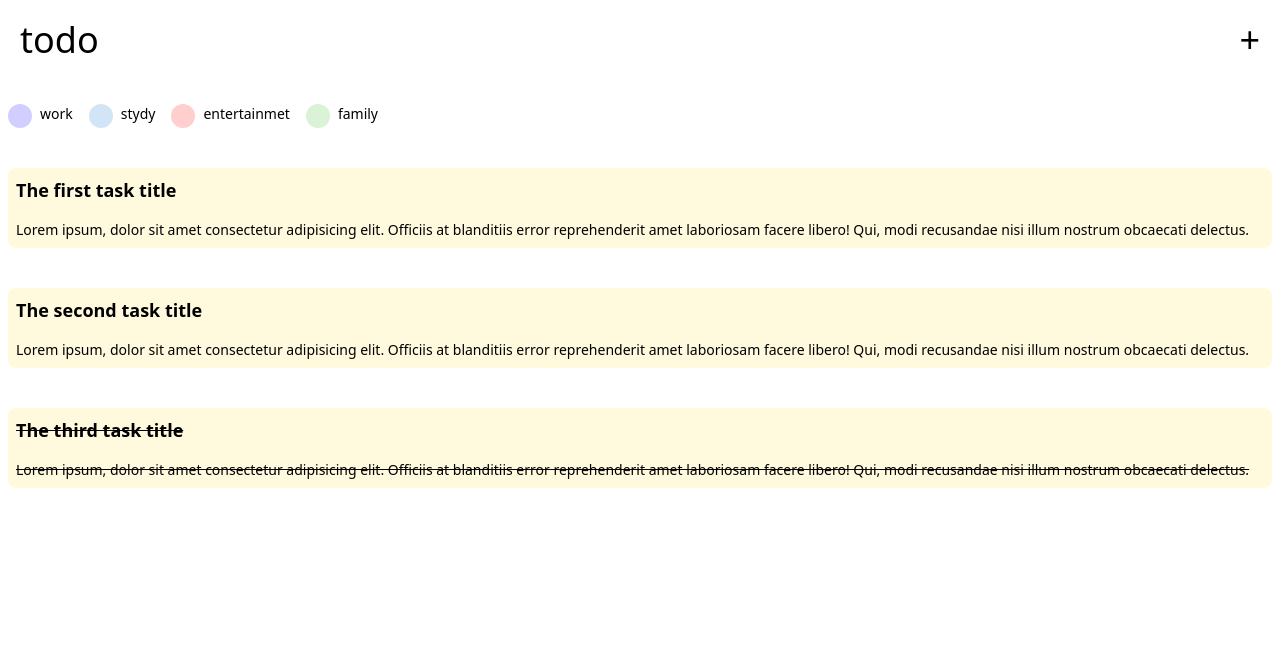
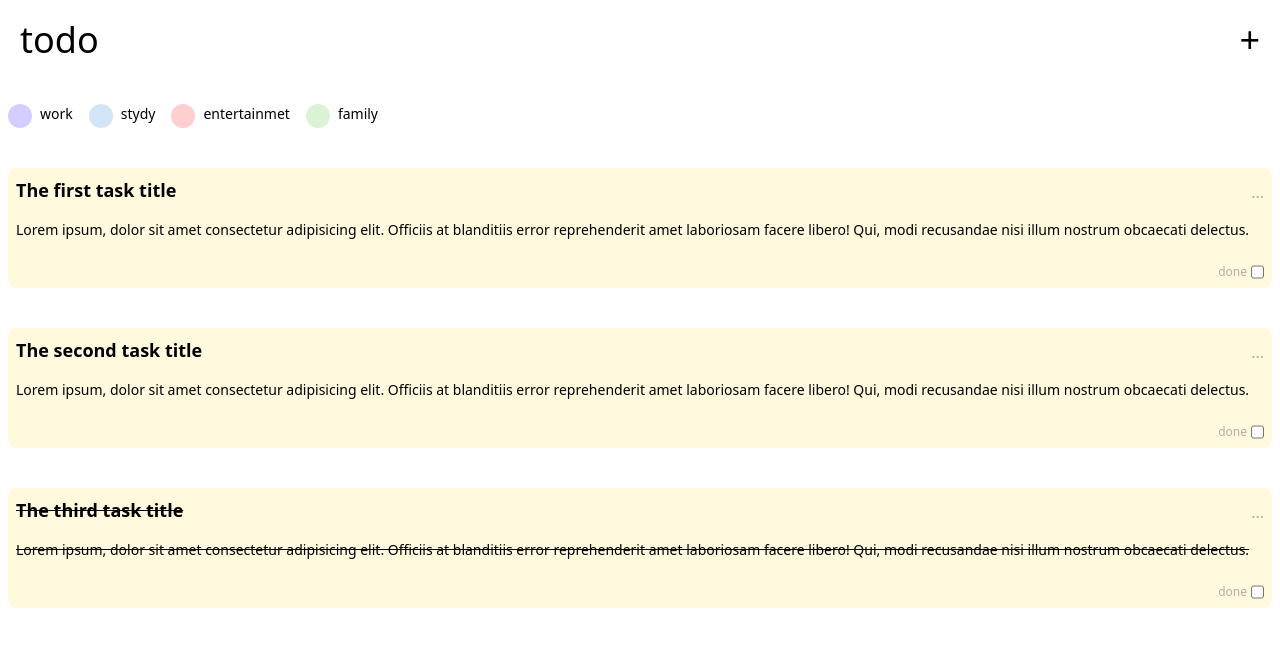
Before and after one commit to Tijana84/todo-list, a React (Vite) app in the folder todo-list/: page /todo-list in a window 1280 px wide. Shown: the top 646 px of the page. Built offline with nearby package versions, Linux system fonts and the light colour scheme.

Commit message:
added folder images and remove app.tsx

```diff
--- a/todo-list/src/App.tsx
+++ /dev/null
@@ -1,13 +0,0 @@
-
-
-function App() {
-
-
-  return (
-    <div className="App">
-
-    </div>
-  )
-}
-
-export default App
--- a/todo-list/src/Home/index.tsx
+++ b/todo-list/src/Home/index.tsx
@@ -1,8 +1,8 @@
 import React from "react";
-
+import { useState } from "react";
 
 export const Home = () => {
-
+  const [hidden, setHidden] = useState(true);
   return (
     <div>
       <div className="flex flex-col justify-center items-center mt-48">
--- a/todo-list/src/TodoForm/index.tsx
+++ b/todo-list/src/TodoForm/index.tsx
@@ -1,13 +1,38 @@
-import React from "react";
+import React, { useState, useEffect } from "react";
+
+const json = '{"title":"", "description":""}';
+const obj = JSON.parse(json);
+
+console.log(obj.title);
+console.log(obj.description);
 
 export const TodoForm = () => {
+  const [title, setTitle] = useState("");
+  const [description, setDescription] = useState("");
+
+  const handleSubmit = (e: any) => {
+    e.preventDefault();
+
+  };
+
+  // useEffect(() => {
+  //   localStorage.setTitle("title", JSON.stringify(title));
+  // }, [title]);
+
+  // useEffect(() => {
+  //   localStorage.setDescription("description", JSON.stringify(description));
+  // }, [description]);
+
   return (
     <>
       <div className="flex justify-between p-5" id="add-task">
         <button className="bg-white text-black text-base h-8 w-24 rounded-md">
           Cancel
         </button>
-        <button className="bg-black text-white text-base h-8 w-24 rounded-md">
+        <button
+          className="bg-black text-white text-base h-8 w-24 rounded-md"
+          onClick={(e) => handleSubmit(e)}
+        >
           Add
         </button>
       </div>
@@ -17,6 +42,7 @@ export const TodoForm = () => {
         </label>
         <input
           type="text"
+          onChange={(event) => setTitle(event.target.value)}
           placeholder="add a title..."
           className="w-80 h-10 bg-yellow rounded-md mb-8 p-5 border-none"
         />
@@ -25,6 +51,7 @@ export const TodoForm = () => {
         </label>
         <input
           type="text"
+          onChange={(event) => setDescription(event.target.value)}
           placeholder="add a decription ..."
           className="w-80 h-32 bg-yellow rounded-md mb-8 p-5"
         />
--- a/todo-list/src/TodoList/index.tsx
+++ b/todo-list/src/TodoList/index.tsx
@@ -1,6 +1,18 @@
-import React from "react";
+import React, { useState } from "react";
 
 export const TodoList = () => {
+  const [cheked, setChecked] = useState(false);
+  const [hidden, setHidden] = useState(true);
+
+
+  const handleChangeChecked = () => {
+    setChecked(!setChecked);
+  };
+
+  const handleEdit = () => {};
+
+  const handleDelete = () => {};
+
   return (
     <div id="#todo-list">
       <div className="flex justify-between p-5">
@@ -36,30 +48,135 @@ export const TodoList = () => {
         </div>
       </div>
       <div className="bg-yellow rounded-lg mt-10 mx-2">
-        <h1 className="text-lg font-semibold p-2">The first task title</h1>
+        <div className="flex justify-between items-end">
+          <h1 className="text-lg font-semibold p-2">The first task title</h1>
+          <button
+            className="p-2 text-grey"
+            onClick={() => setHidden((s) => !s)}
+          >
+            ...
+          </button>
+          {!hidden ? (
+            <div>
+              <div id="" className="flex flex-col items-end p-2">
+                <button
+                  onClick={() => handleEdit()}
+                  className="bg-white h-10 w-32 rounded-xl mb-1"
+                >
+                  Edit
+                </button>
+                <button
+                  onClick={() => handleDelete()}
+                  className="bg-white h-10 w-32 rounded-xl"
+                >
+                  Delete
+                </button>
+              </div>
+            </div>
+          ) : null}
+        </div>
         <p className="text-sm mb-2 p-2">
           Lorem ipsum, dolor sit amet consectetur adipisicing elit. Officiis at
           blanditiis error reprehenderit amet laboriosam facere libero! Qui,
           modi recusandae nisi illum nostrum obcaecati delectus.
         </p>
+        <div className="flex justify-end p-2">
+          <label htmlFor="" className="mr-1 text-xs text-grey">
+            done
+          </label>
+          <input
+            type="checkbox"
+            className="text-grey rounded-lg"
+            onChange={handleChangeChecked}
+          />
+        </div>
       </div>
       <div className="bg-yellow rounded-lg mt-10 mx-2">
-        <h1 className="text-lg font-semibold p-2">The second task title</h1>
+        <div className="flex justify-between items-end">
+          <h1 className="text-lg font-semibold p-2">The second task title</h1>
+          <button
+            className="p-2 text-grey"
+            onClick={() => setHidden((s) => !s)}
+          >
+            ...
+          </button>
+          {!hidden ? (
+            <div>
+              <div className="flex flex-col items-end p-2">
+                <button
+                  onClick={() => handleEdit()}
+                  className="bg-white h-10 w-32 rounded-xl mb-1"
+                >
+                  Edit
+                </button>
+                <button className="bg-white h-10 w-32 rounded-xl">
+                  Delete
+                </button>
+              </div>
+            </div>
+          ) : null}
+        </div>
         <p className="text-sm mb-2 p-2">
           Lorem ipsum, dolor sit amet consectetur adipisicing elit. Officiis at
           blanditiis error reprehenderit amet laboriosam facere libero! Qui,
           modi recusandae nisi illum nostrum obcaecati delectus.
         </p>
+        <div className="flex justify-end p-2">
+          <label htmlFor="" className="mr-1 text-xs text-grey">
+            done
+          </label>
+          <input
+            type="checkbox"
+            className="text-grey rounded-lg"
+            onChange={handleChangeChecked}
+          />
+        </div>
       </div>
       <div className="bg-yellow rounded-lg mt-10 mx-2">
-        <h1 className="text-lg font-semibold line-through p-2">
-          The third task title
-        </h1>
+        <div className="flex justify-between items-end">
+          <h1 className="text-lg font-semibold line-through p-2">
+            The third task title
+          </h1>
+          <button
+            className="p-2 text-grey"
+            onClick={() => setHidden((s) => !s)}
+          >
+            ...
+          </button>
+          {!hidden ? (
+            <div>
+              <div id="" className="flex flex-col items-end p-2">
+                <button
+                  onClick={() => handleEdit()}
+                  className="bg-white h-10 w-32 rounded-xl mb-1"
+                >
+                  Edit
+                </button>
+                <button
+                  onClick={() => handleDelete()}
+                  className="bg-white h-10 w-32 rounded-xl"
+                >
+                  Delete
+                </button>
+              </div>
+            </div>
+          ) : null}
+        </div>
         <p className="text-sm mb-2 line-through p-2">
           Lorem ipsum, dolor sit amet consectetur adipisicing elit. Officiis at
           blanditiis error reprehenderit amet laboriosam facere libero! Qui,
           modi recusandae nisi illum nostrum obcaecati delectus.
         </p>
+        <div className="flex justify-end p-2">
+          <label htmlFor="" className="mr-1 text-xs text-grey">
+            done
+          </label>
+          <input
+            type="checkbox"
+            className="text-grey rounded-lg"
+            onChange={handleChangeChecked}
+          />
+        </div>
       </div>
     </div>
   );
```
Also changed, not shown: todo-list/src/images/hero.png (renamed from todo-list/src/hero.png), 1 other file (tests, documents, lock files or other folders).
